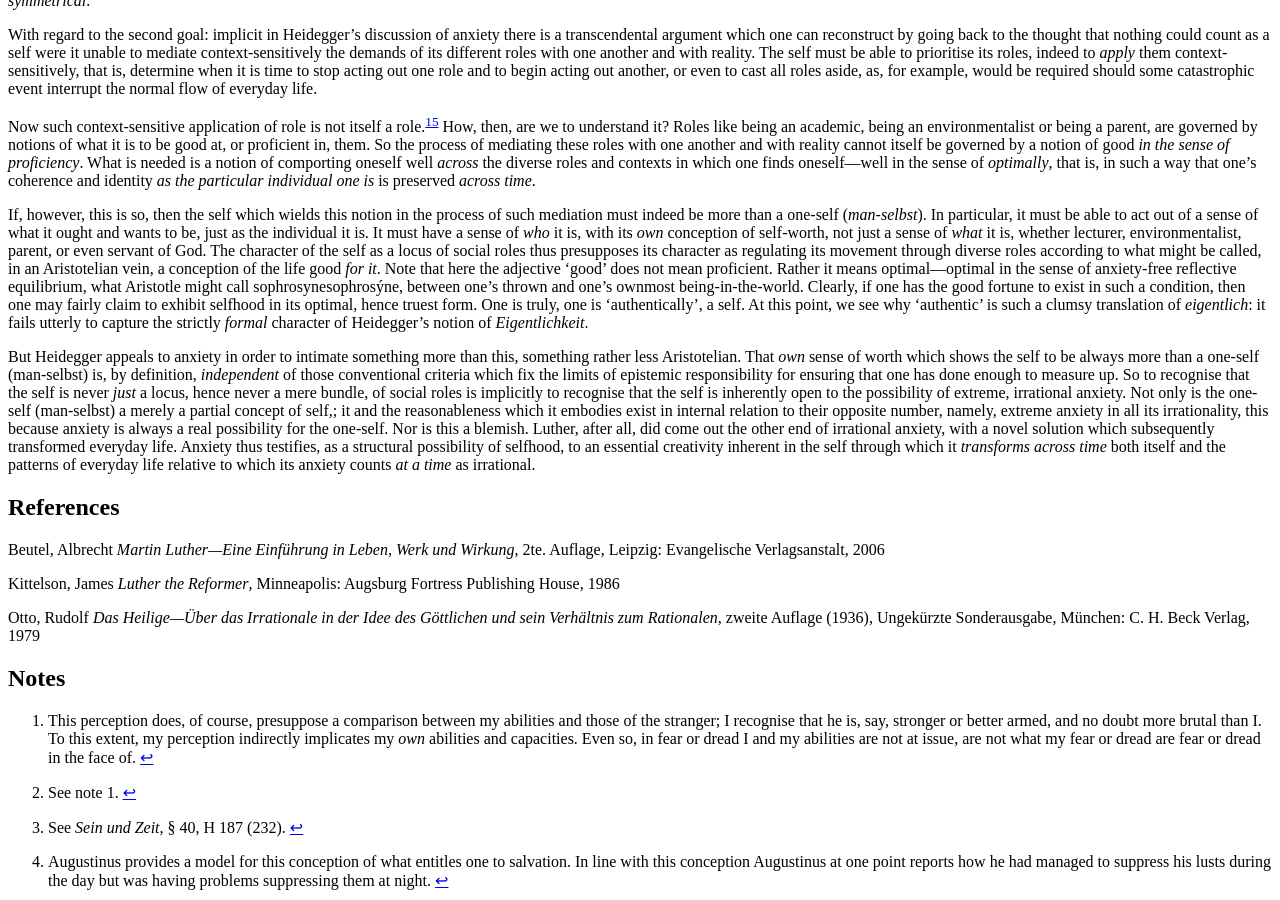
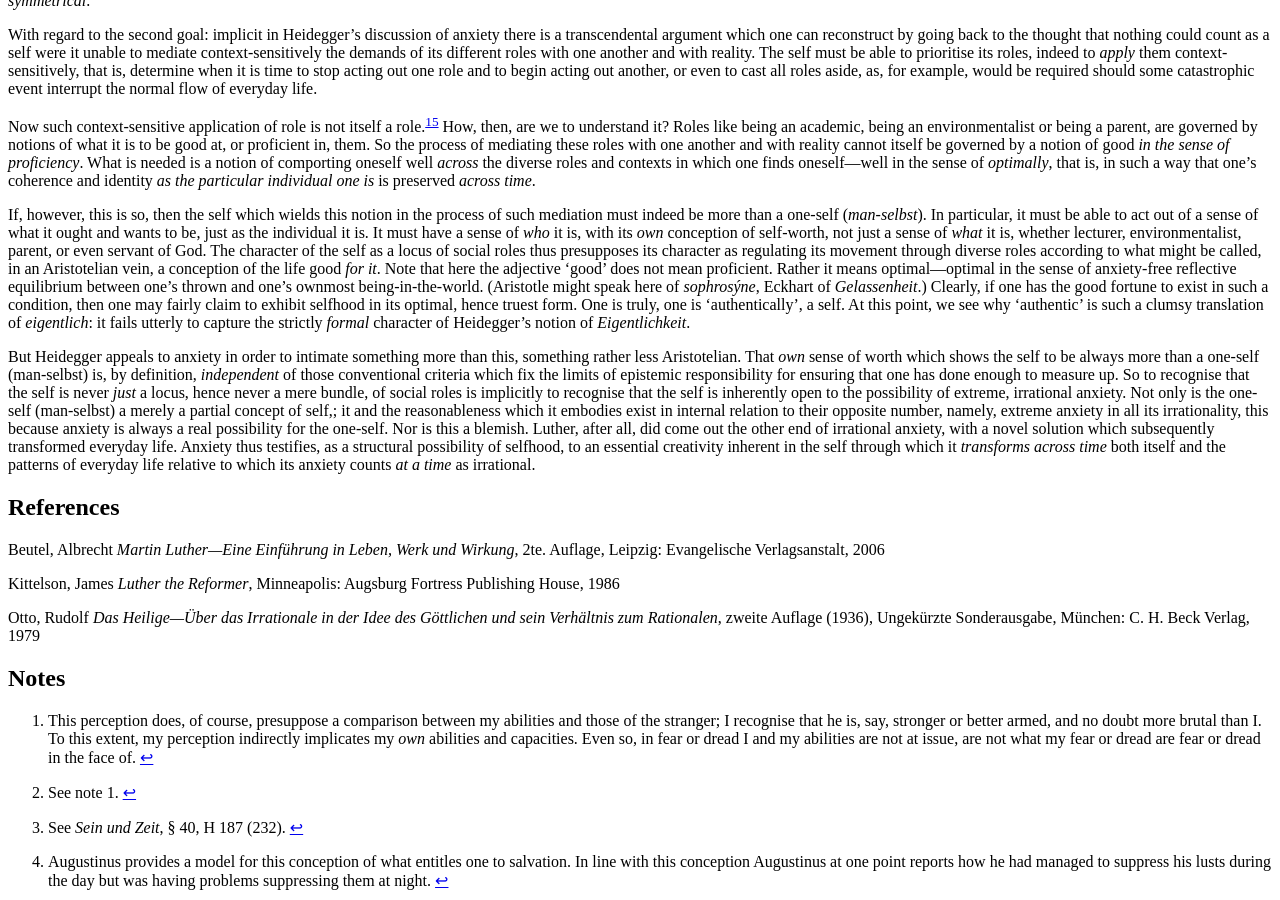
Before and after one commit to klepas/bruins-site, a Jekyll site: the page built from papers/_posts/2007-07-12-using-luther-to-understand-heidegger.md, in a window 1280 px wide and 900 px high, scrolled down 2291 px. Built offline with Jekyll 4.4.1, drawn with Linux system fonts in a browser that asks for light colours; nearby versions of some CDN libraries; some web fonts are replaced.

Commit message:
further improvements to anxiety paper

```diff
--- a/papers/_posts/2007-07-12-using-luther-to-understand-heidegger.md
+++ b/papers/_posts/2007-07-12-using-luther-to-understand-heidegger.md
@@ -43,7 +43,7 @@ With regard to the second goal: implicit in Heidegger’s discussion of anxiety
 
 Now such context-sensitive application of role is not itself a role.[^15] How, then, are we to understand it? Roles like being an academic, being an environmentalist or being a parent, are governed by notions of what it is to be good at, or proficient in, them. So the process of mediating these roles with one another and with reality cannot itself be governed by a notion of good _in the sense of proficiency_. What is needed is a notion of comporting oneself well _across_ the diverse roles and contexts in which one finds oneself—well in the sense of _optimally_, that is, in such a way that one’s coherence and identity _as the particular individual one is_ is preserved _across time_.
 
-If, however, this is so, then the self which wields this notion in the process of such mediation must indeed be more than a one-self (_man-selbst_). In particular, it must be able to act out of a sense of what it ought and wants to be, just as the individual it is. It must have a sense of _who_ it is, with its _own_ conception of self-worth, not just a sense of _what_ it is, whether lecturer, environmentalist, parent, or even servant of God. The character of the self as a locus of social roles thus presupposes its character as regulating its movement through diverse roles according to what might be called, in an Aristotelian vein, a conception of the life good _for it_. Note that here the adjective ‘good’ does not mean proficient. Rather it means optimal—optimal in the sense of anxiety-free reflective equilibrium, what Aristotle might call sophrosynesophrosýne, between one’s thrown and one’s ownmost being-in-the-world. Clearly, if one has the good fortune to exist in such a condition, then one may fairly claim to exhibit selfhood in its optimal, hence truest form. One is truly, one is ‘authentically’, a self. At this point, we see why ‘authentic’ is such a clumsy translation of _eigentlich_: it fails utterly to capture the strictly _formal_ character of Heidegger’s notion of _Eigentlichkeit_.
+If, however, this is so, then the self which wields this notion in the process of such mediation must indeed be more than a one-self (_man-selbst_). In particular, it must be able to act out of a sense of what it ought and wants to be, just as the individual it is. It must have a sense of _who_ it is, with its _own_ conception of self-worth, not just a sense of _what_ it is, whether lecturer, environmentalist, parent, or even servant of God. The character of the self as a locus of social roles thus presupposes its character as regulating its movement through diverse roles according to what might be called, in an Aristotelian vein, a conception of the life good _for it_. Note that here the adjective ‘good’ does not mean proficient. Rather it means optimal—optimal in the sense of anxiety-free reflective equilibrium between one’s thrown and one’s ownmost being-in-the-world. (Aristotle might speak here of _sophrosýne_, Eckhart of _Gelassenheit_.) Clearly, if one has the good fortune to exist in such a condition, then one may fairly claim to exhibit selfhood in its optimal, hence truest form. One is truly, one is ‘authentically’, a self. At this point, we see why ‘authentic’ is such a clumsy translation of _eigentlich_: it fails utterly to capture the strictly _formal_ character of Heidegger’s notion of _Eigentlichkeit_.
 
 But Heidegger appeals to anxiety in order to intimate something more than this, something rather less Aristotelian. That _own_ sense of worth which shows the self to be always more than a one-self (man-selbst) is, by definition, _independent_ of those conventional criteria which fix the limits of epistemic responsibility for ensuring that one has done enough to measure up. So to recognise that the self is never _just_ a locus, hence never a mere bundle, of social roles is implicitly to recognise that the self is inherently open to the possibility of extreme, irrational anxiety. Not only is the one-self (man-selbst) a merely a partial concept of self,; it and the reasonableness which it embodies exist in internal relation to their opposite number, namely, extreme anxiety in all its irrationality, this because anxiety is always a real possibility for the one-self. Nor is this a blemish. Luther, after all, did come out the other end of irrational anxiety, with a novel solution which subsequently transformed everyday life. Anxiety thus testifies, as a structural possibility of selfhood, to an essential creativity inherent in the self through which it _transforms across time_ both itself and the patterns of everyday life relative to which its anxiety counts _at a time_ as irrational.
 
```
Also changed, not shown: 1 other file.
